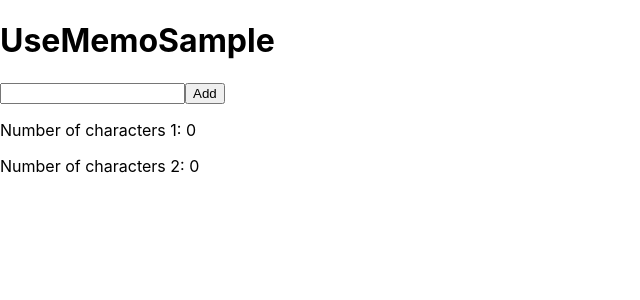
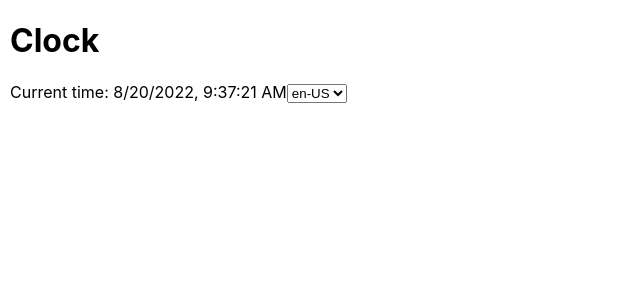
Before and after one commit to tbangase/my-react-book, a React (Create React App) app: page / in a window 1280 px wide. Shown: the top 300 px of the page, without its empty margins (0-640 px from the left). Built offline with nearby package versions, Linux system fonts and the light colour scheme.

Commit message:
feat: Clock component with useEffect and useLayoutEffect

```diff
--- /dev/null
+++ b/src/components/Clock.tsx
@@ -0,0 +1,82 @@
+import {useState, useEffect, useLayoutEffect} from "react";
+
+const UPDATE_INTERVAL = 1000;
+const KEY_LOCALE = 'KEY_LOCALE'
+
+const DEFAULT_LOCALE = 'en-US'
+
+enum Locale {
+  US = 'en-US',
+  JP = 'ja-JP',
+}
+
+const getLocaleFromString = (text: string) => {
+  switch (text) {
+    case Locale.US:
+      return Locale.US
+    case Locale.JP:
+      return Locale.JP
+    default:
+      return Locale.US
+  }
+}
+
+
+export const Clock = () => {
+  const [timestamp, setTimestamp] = useState(new Date())
+
+  // is it possible to initialize state from localStorage?
+  const [locale, setLocale] = useState(localStorage.getItem(KEY_LOCALE))
+
+  // Effect for setting timer
+  useEffect(() => {
+    const timer = setInterval(() => {
+      setTimestamp(new Date())
+      console.log("Timestamp updated")
+    }, UPDATE_INTERVAL)
+
+    console.log("Timer initialized")
+
+    return () => {
+      clearInterval(timer)
+    }
+  }, [])
+  // this effect is called only when initial rendering this component
+
+  // Effect for getting local setting
+  useLayoutEffect(() => {
+    const savedLocale = localStorage.getItem(KEY_LOCALE)
+    if (savedLocale) {
+      let locale_enum = getLocaleFromString(savedLocale)
+      setLocale(locale_enum)
+      console.log(`Locale acquired: ${savedLocale}`)
+      console.log(`Locale Enum: ${locale_enum}`)
+    }
+  }, [])
+  // this effect is called only when initial rendering this component
+
+  // Effect for saving local setting when locale is changed
+  useEffect(() => {
+    if (locale) {
+      localStorage.setItem(KEY_LOCALE, locale)
+      console.log(`Locale saved: ${locale}`)
+    }
+  }, [locale])
+  // this effect is called every time locale is changed
+
+  return (
+    <div style={{padding: '0px 10px'}}>
+      <h1>Clock</h1>
+      <p>
+        <span id="current-time-label">Current time: </span>
+        <span>{timestamp.toLocaleString(locale ?? DEFAULT_LOCALE)}</span>
+        <select
+          value={locale ?? DEFAULT_LOCALE}
+          onChange={(e) => setLocale(getLocaleFromString(e.target.value))}>
+          <option value={Locale.US}>{Locale.US}</option>
+          <option value={Locale.JP}>{Locale.JP}</option>
+        </select>
+      </p>
+    </div>
+  )
+}
--- a/src/index.tsx
+++ b/src/index.tsx
@@ -11,16 +11,17 @@ import App from './App';
 // import Counter from './components/CounterWithReducer';
 // import { Parent } from './components/MemorizedComponent';
 // import { Parent } from './components/MemorizedComponent2';
-import { UseMemoSample } from './components/MemorizedComponent3';
+// import { UseMemoSample } from './components/MemorizedComponent3';
+import {Clock} from './components/Clock';
 import reportWebVitals from './reportWebVitals';
 
 const root = ReactDOM.createRoot(
   document.getElementById('root') as HTMLElement
 );
 root.render(
-  <React.StrictMode>
-    <UseMemoSample />
-  </React.StrictMode>
+  // <React.StrictMode>
+  <Clock />
+  // </React.StrictMode>
 );
 
 // If you want to start measuring performance in your app, pass a function
```
